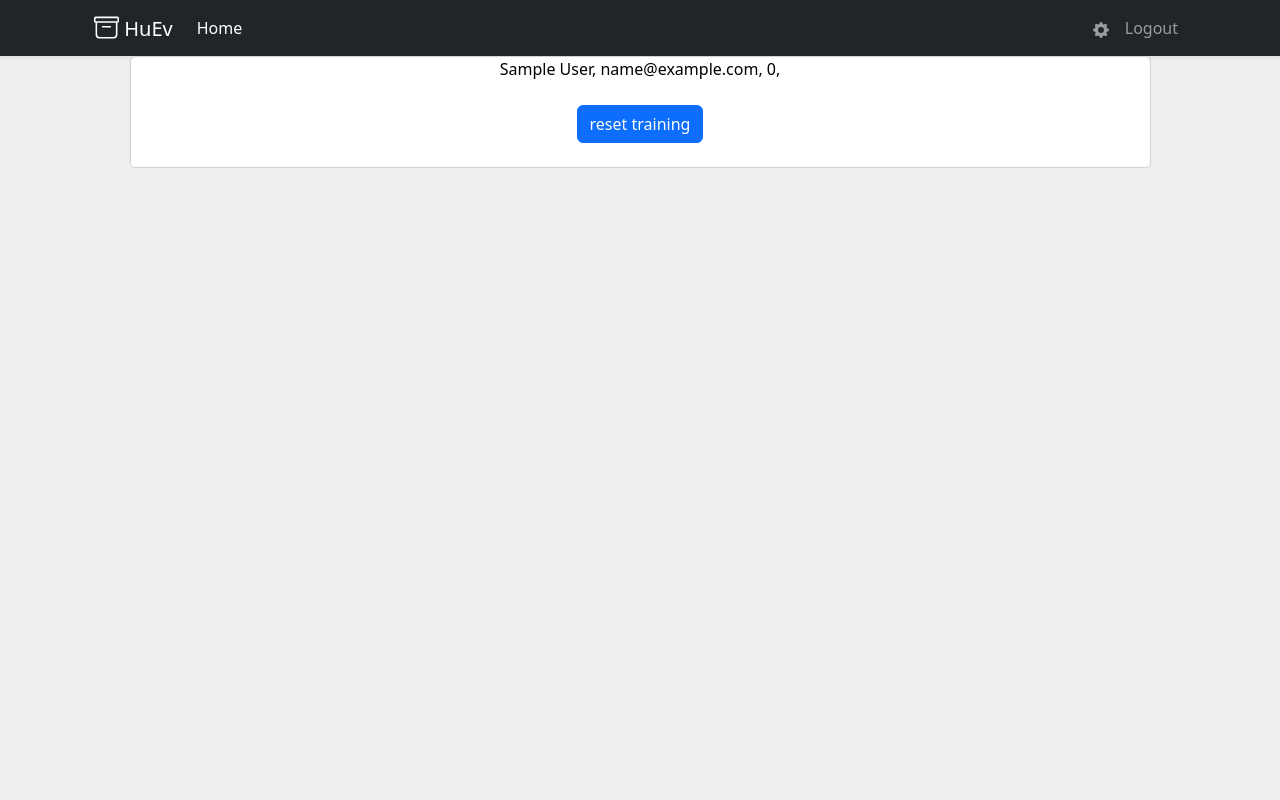
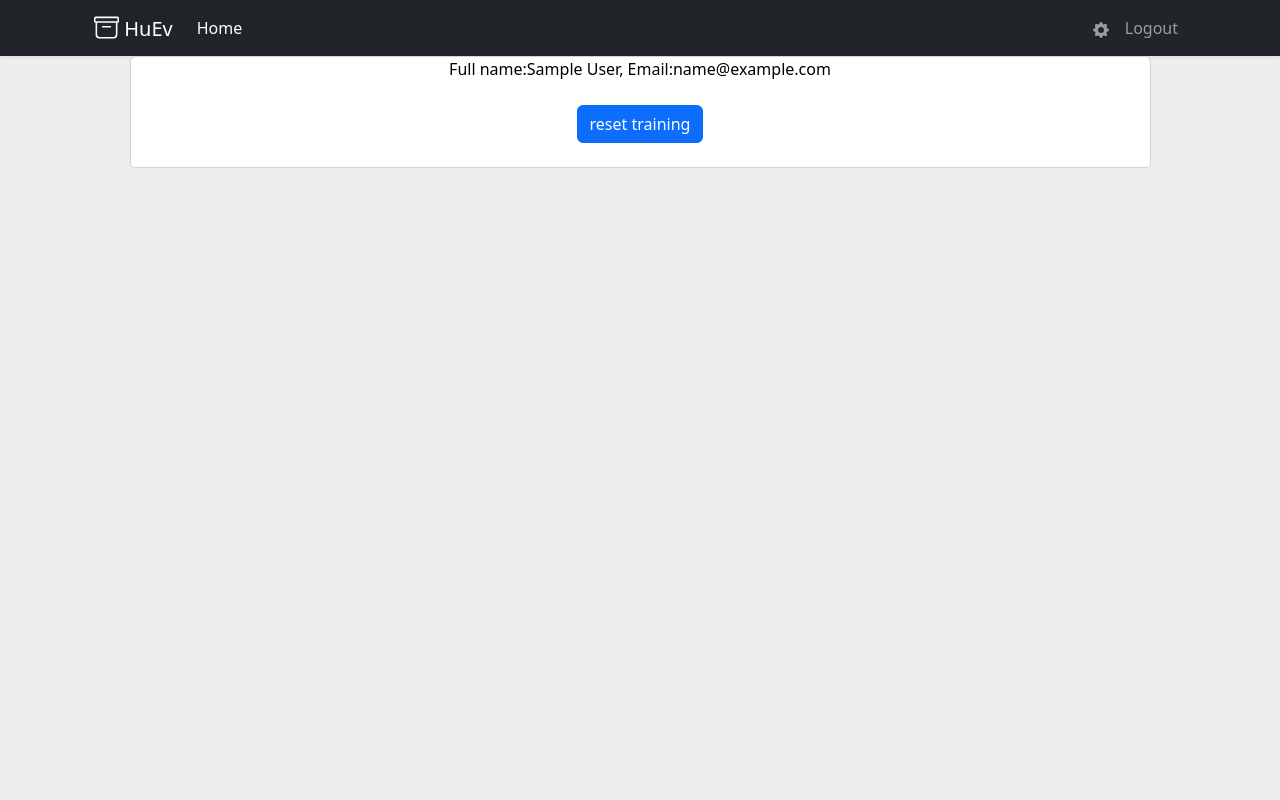
Before and after one commit to ckodser/humanEval2, a Flask app: page /settings in a window 1280 px wide. Run offline with Flask 3, Linux system fonts and the light colour scheme; the visitor is signed in with stand-in values (Sample User, id 1); data that the repository does not hold is empty; some libraries are stand-ins or nearby versions.

Commit message:
update setting.html

```diff
--- a/webapp/templates/setting.html
+++ b/webapp/templates/setting.html
@@ -17,7 +17,7 @@ class="nav-link active" aria-current="page"
 
 <div class="card text-black" style="border-bottom-left-radius: 5px; border-bottom-right-radius: 5px">
     {% if  user.is_authenticated %}
-{{ user.full_name }}, {{user.email }}, {{user.is_admin}},
+Full name:{{ user.full_name }}, Email:{{user.email }}
         <div class="card-body p-md-4 d-flex flex-row justify-content-center align-items-center">
         <br>
         <form action="/resetTraining" method="post">
```
